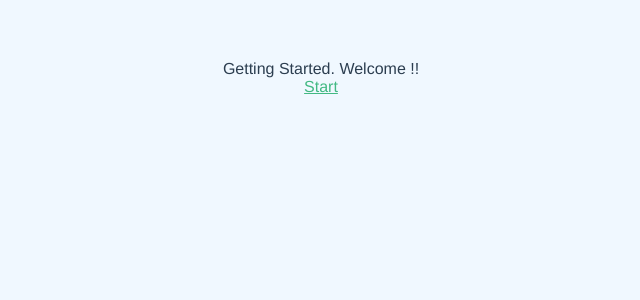
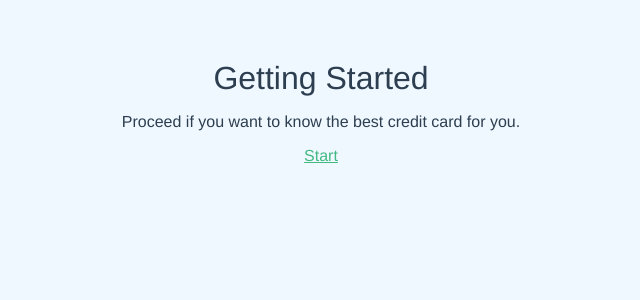
Before and after one commit to raycap/IRS-MR-2019-01-19-IS1PT-GRP-4M1L-CCRS, a Vue app in the folder web/: page /home in a window 1280 px wide. Shown: the top 300 px of the page, without its empty margins (319-959 px from the left). Built offline with nearby package versions, Linux system fonts and the light colour scheme.

Commit message:
fix some more

```diff
--- a/web/src/components/pages/GetStarted.vue
+++ b/web/src/components/pages/GetStarted.vue
@@ -1,6 +1,7 @@
 <template>
   <div class="getting-started-page">
-    <div>Getting Started. Welcome !!</div>
+    <div class="getting-started-title">Getting Started</div>
+    <div class="getting-started-subtitle">Proceed if you want to know the best credit card for you.</div>
     <router-link class="btn btn-secondary btn-lg active btn-change-page" :to="{ name: pageName.questionsPage, params: {page: 1} }">
         Start
     </router-link>
@@ -23,6 +24,12 @@ export default {
 
 <!-- Add "scoped" attribute to limit CSS to this component only -->
 <style scoped>
+.getting-started-title{
+  font-size: xx-large;
+}
+.getting-started-subtitle{
+  margin: 16px auto;
+}
 h1, h2 {
   font-weight: normal;
 }
--- a/web/src/components/pages/RecommendPage.vue
+++ b/web/src/components/pages/RecommendPage.vue
@@ -1,10 +1,10 @@
 <template>
   <div class="recommend-page">
-    <div>You're result is:</div>
-    <div>{{ questionareData }}</div>
+    <!--<div>You're result is:</div>-->
+    <!--<div>{{ questionareData }}</div>-->
 
-    <hr/>
-    <div>Based on your answers, we recommend you:</div>
+    <!--<hr/>-->
+    <div class="recommend-page-title">Based on your answers, we recommend you:</div>
     <div class="recommend-table-wrapper" v-for="(item,i) in resultList" :key="i">
       <div class="recommend-result-item">
         <a class="recommend-result-item-img" target="_blank" :href="item['url']">
@@ -72,6 +72,11 @@ export default {
   width: 65%;
   margin: auto;
 }
+.recommend-page-title{
+  font-weight: bold;
+  margin-bottom: 24px;
+  font-size: x-large;
+}
 .recommend-table-wrapper{
   background: white;
   margin-bottom: 8px;
@@ -94,7 +99,7 @@ export default {
 }
 .btn-change-page{
   max-width: 300px;
-  margin: auto;
+  margin: 16px auto;
 }
 h1, h2 {
   font-weight: normal;
```
Lines whose indentation alone changed are shown as unchanged.
